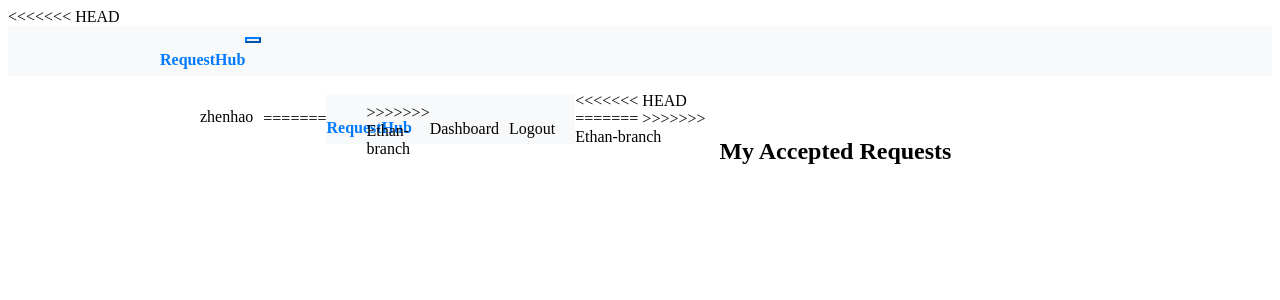
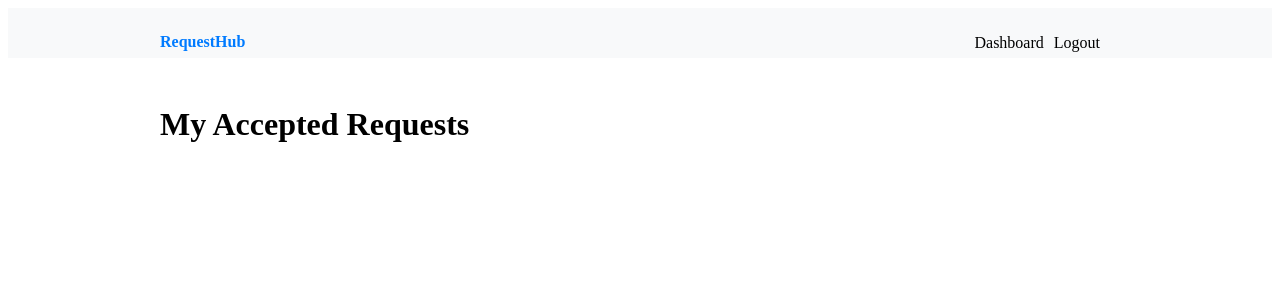
Before and after one commit to dynamicCat/CITS5505_Group_Project, a Flask app: page /my_accepted_requests in a window 1280 px wide. Shown: the top 300 px of the page. Run offline with Flask 3, Linux system fonts and the light colour scheme; a user stored in the database is signed in; some libraries are stand-ins or nearby versions.

Commit message:
resolve merge conflicts

```diff
--- a/app/templates/create_request_form.html
+++ b/app/templates/create_request_form.html
@@ -12,16 +12,13 @@
         <div class="container">
             <a class="navbar-brand" href="{{ url_for('dashboard') }}">RequestHub</a>
             <div class="collapse navbar-collapse" id="navbarNav">
-<<<<<<< HEAD
                 <ul class="navbar-nav ml-auto">
                     {% if session.get('username') %}
                     <li class="nav-item">
                         <a class="nav-link" href="{{ url_for('dashboard') }}">{{ session['username'] }}</a>
                     </li>
                     {% endif %}
-=======
                 <ul class="navbar-nav">
->>>>>>> Ethan-branch
                     <li class="nav-item">
                         <a class="nav-link" href="{{ url_for('dashboard') }}">Dashboard</a>
                     </li>
--- a/app/templates/my_accepted_requests.html
+++ b/app/templates/my_accepted_requests.html
@@ -8,27 +8,11 @@
     <link rel="stylesheet" href="{{ url_for('static', filename='css/accepted.css') }}">
 </head>
 <body>
-<<<<<<< HEAD
-    <nav class="navbar navbar-expand-lg navbar-light bg-light">
-        <div class="container">
-            <a class="navbar-brand" href="{{ url_for('dashboard') }}">RequestHub</a>
-            <button class="navbar-toggler" type="button" data-toggle="collapse" data-target="#navbarNav" aria-controls="navbarNav" aria-expanded="false" aria-label="Toggle navigation">
-                <span class="navbar-toggler-icon"></span>
-            </button>
-            <div class="collapse navbar-collapse" id="navbarNav">
-                <ul class="navbar-nav ml-auto">
-                    {% if session.get('username') %}
-                    <li class="nav-item">
-                        <a class="nav-link" href="{{ url_for('dashboard') }}">{{ session['username'] }}</a>
-                    </li>
-                    {% endif %}
-=======
         <nav class="navbar navbar-expand-lg navbar-light bg-light">
         <div class="container">
             <a class="navbar-brand" href="{{ url_for('dashboard') }}">RequestHub</a>
             <div class="collapse navbar-collapse" id="navbarNav">
                 <ul class="navbar-nav ml-auto">
->>>>>>> Ethan-branch
                     <li class="nav-item">
                         <a class="nav-link" href="{{ url_for('dashboard') }}">Dashboard</a>
                     </li>
@@ -39,11 +23,7 @@
             </div>
         </div>
     </nav>
-<<<<<<< HEAD
 
-=======
-
->>>>>>> Ethan-branch
     <div class="container mt-5">
         <h1>My Accepted Requests</h1>
         <ul class="list-group">
--- a/app/templates/search_requests.html
+++ b/app/templates/search_requests.html
@@ -15,7 +15,6 @@
     <nav class="navbar navbar-expand-lg navbar-light bg-light">
         <div class="container">
             <a class="navbar-brand" href="{{ url_for('dashboard') }}">RequestHub</a>
-<<<<<<< HEAD
             <button class="navbar-toggler" type="button" data-toggle="collapse" data-target="#navbarNav" aria-controls="navbarNav" aria-expanded="false" aria-label="Toggle navigation">
                 <span class="navbar-toggler-icon"></span>
             </button>
@@ -26,10 +25,8 @@
                         <a class="nav-link" href="{{ url_for('dashboard') }}">{{ session['username'] }}</a>
                     </li>
                     {% endif %}
-=======
             <div class="collapse navbar-collapse" id="navbarNav">
                 <ul class="navbar-nav ml-auto">
->>>>>>> Ethan-branch
                     <li class="nav-item">
                         <a class="nav-link" href="{{ url_for('dashboard') }}">Dashboard</a>
                     </li>
@@ -40,11 +37,8 @@
             </div>
         </div>
     </nav>
-<<<<<<< HEAD
 
 
-=======
->>>>>>> Ethan-branch
 
 
     <div class="container mt-5">
```
Also changed, not shown: instance/database.db.
